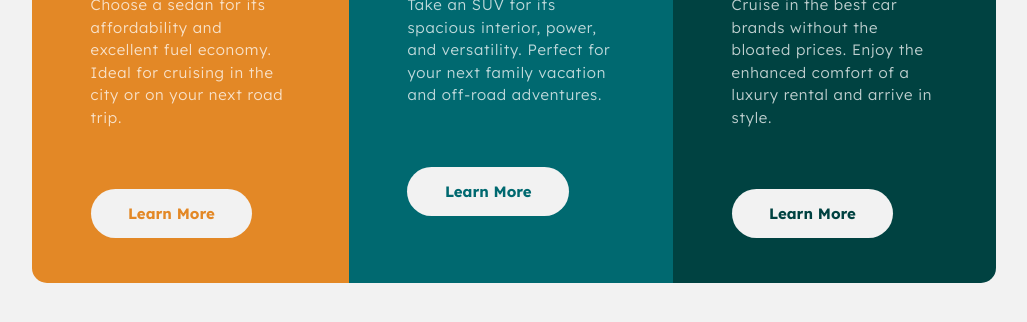
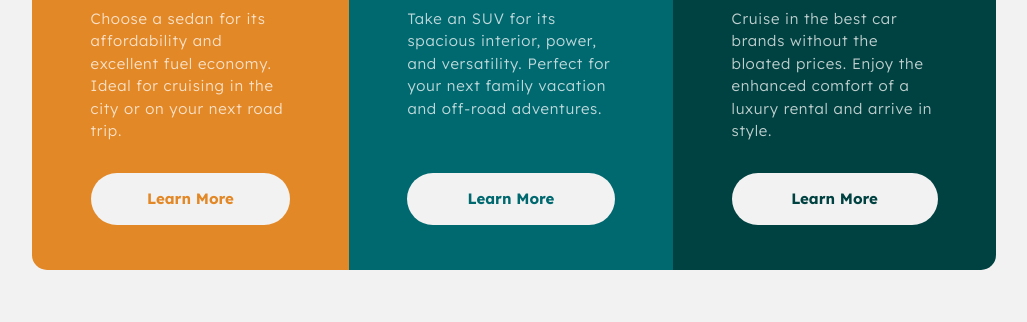
Before and after one commit to Abdullahi-abdiaziz/3-column-preview-card-component, a plain HTML site: page index.html in a window 1280 px wide. Shown: the part 360-682 px from the top of the page, without its empty margins (126-1153 px from the left). Drawn offline with Linux system fonts and the light colour scheme.

Commit message:
corrected links

```diff
--- a/index.html
+++ b/index.html
@@ -29,7 +29,7 @@
                             Choose a sedan for its affordability and excellent fuel economy. Ideal for cruising in the city
                             or on your next road trip.
                         </p>
-                        <button>Learn More</button>
+                        <a href="#">Learn More</a>
                     </div>
                 </div>
                 <div class="col col-2">
@@ -41,7 +41,7 @@
                             and off-road adventures.
                         </p>
                     </div>
-                    <button>Learn More</button>
+                    <a href="#" class="links">Learn More</a>
                 </div>
                 <div class="col col-3">
                     <div class="content">
@@ -51,7 +51,7 @@
                             Cruise in the best car brands without the bloated prices. Enjoy the enhanced comfort of a luxury
                             rental and arrive in style.
                         </p>
-                        <button>Learn More</button>
+                        <a href="#">Learn More</a>
                     </div>
                 </div>
             </div>
--- a/style.css
+++ b/style.css
@@ -65,11 +65,14 @@
     margin-top: 1.5rem;
     letter-spacing: .05em;
 }
-button {
+a {
+    display: block;
     margin-top: 2rem;
     background-color: var(--button-bg);
     border-radius: 4rem;
     font-family: 'Lexend Deca', sans-serif;
+    text-align: center;
+    text-decoration: none;
     color: inherit;
     padding: 1rem 2.5rem;
     font-weight: var(--fw-bold);;
@@ -78,7 +81,10 @@
     border: none;
     cursor: pointer;
 }
-button:hover {
+a.links {
+    margin-top: 3.5rem;
+}
+a:hover {
     background-color: transparent;
     color: var(--paragraph-color);
     font-weight: var(--fw-regular);
```
